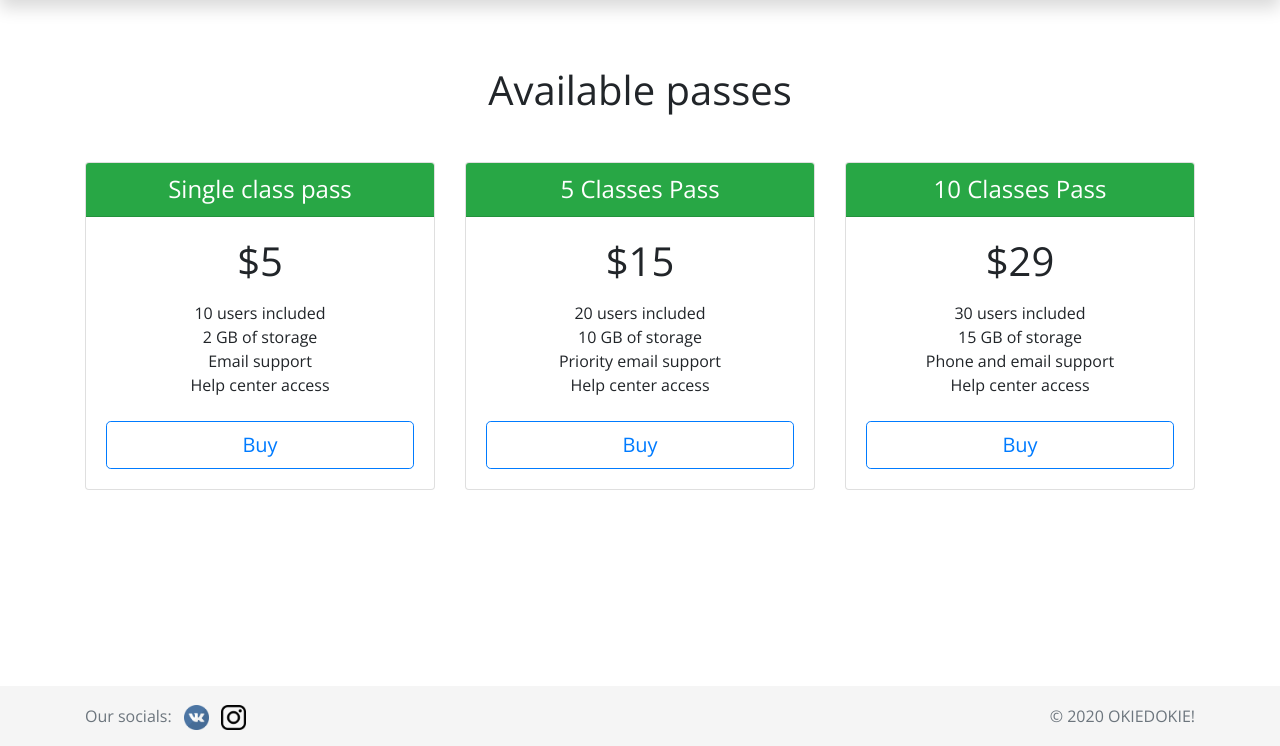
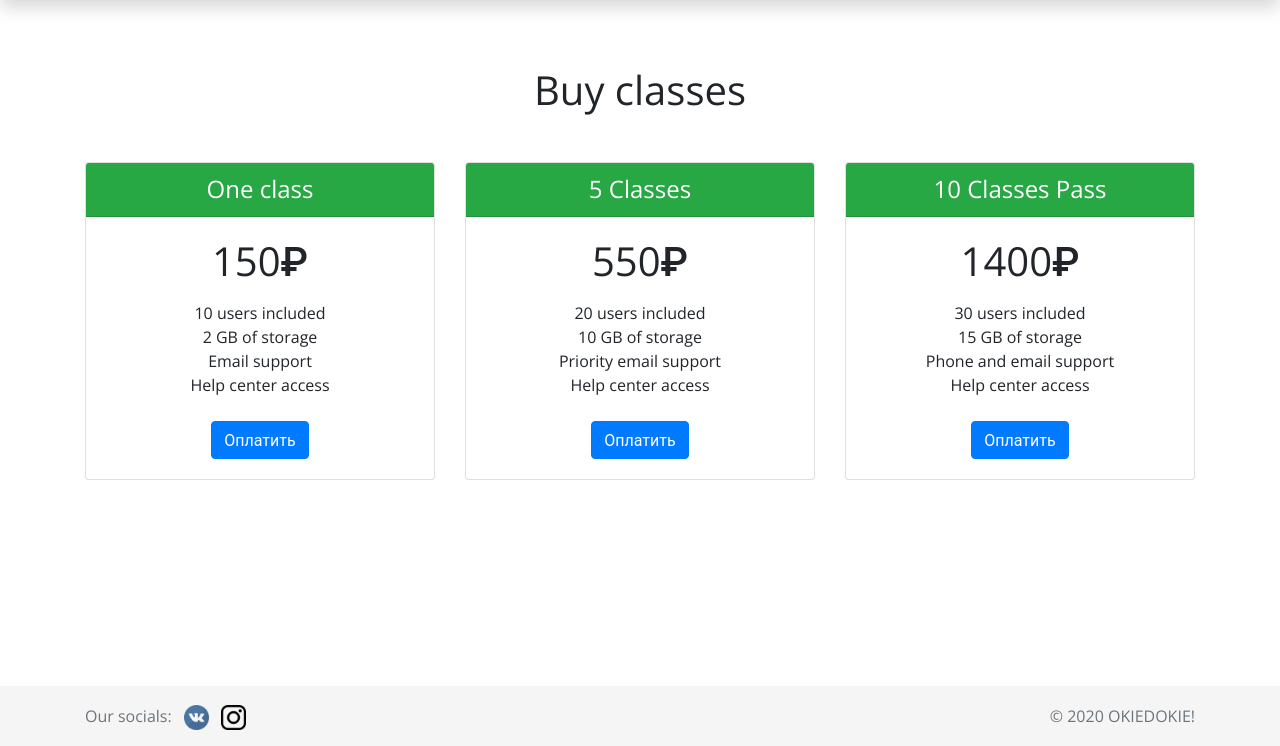
Before and after one commit to stnoov/okiedokie, a Flask app: page /products in a window 1280 px wide. Shown: the part 54-800 px from the top of the page. Run offline with Flask 2, Linux system fonts and the light colour scheme; the visitor is signed in with stand-in values (Sample User, id 1); data comes from the database, SQL or seed files in the repository; data that the repository does not hold is empty; some libraries are stand-ins or nearby versions; some web fonts are replaced.

Commit message:
Move payment to products page

```diff
--- a/okiedokie/main/forms.py
+++ b/okiedokie/main/forms.py
@@ -21,6 +21,3 @@ class ContactForm(FlaskForm):
     email = EmailField('Email', validators=[DataRequired()])
     message = TextAreaField('Message',validators=[DataRequired()])
     send = SubmitField('Send')
-
-class YandexPaymentForm(FlaskForm):
-    submit = SubmitField('Pay')
--- a/okiedokie/main/routes.py
+++ b/okiedokie/main/routes.py
@@ -6,7 +6,7 @@ from okiedokie import db, babel
 from okiedokie.models import Events, Reviews, News, User
 from flask_login import current_user
 from okiedokie.meetings.forms import CreateEventForm
-from okiedokie.main.forms import YandexPaymentForm, AddReviewForm, CreateNewsForm, ContactForm
+from okiedokie.main.forms import AddReviewForm, CreateNewsForm, ContactForm
 from okiedokie.main.utils import send_contact_message
 
 
@@ -72,17 +72,6 @@ def contact():
     return render_template('contact.html', form=form)
 
 
-@main.route('/products', methods=['GET', 'POST'])
-def products():
-    return render_template('products.html')
-
-
-@main.route('/payment', methods=['GET', 'POST'])
-def payment():
-    form = YandexPaymentForm()
-    return render_template('payment.html', form=form)
-
-
 @main.route('/okiepoints')
 def okiepoints():
     top_users = User.query.order_by(User.points.desc()).limit(5).all()
--- a/okiedokie/templates/payment.html
+++ b/okiedokie/templates/payment.html
@@ -12,6 +12,7 @@ Payment
     <input type="hidden" name="targets" value="1 class">
     <input type="hidden" name="sum" value="150" data-type="number">
     <input type="hidden" name="paymentType" value="AC">
+    <input type="hidden" name="formcomment" value="1 class">
     <input type="hidden" name="successURL" value="http://www.okiedokie.club/payment/success">
     <input type="submit" class="btn btn-primary" value="Оплатить">
 </form>
--- a/okiedokie/templates/products.html
+++ b/okiedokie/templates/products.html
@@ -8,37 +8,57 @@ Products
 
 
 {% block body %}
-            <h1 class="text-center mt-5">Available passes</h1>
+    <h1 class="text-center mt-5">{{ _(' Buy classes ') }}</h1>
     <div class="container mt-5">
         <div class="card-deck mb-3 text-center">
             <div class="card mb-4 box-shadow">
                 <div class="card-header bg-success text-white">
-            <h4 class="my-0 font-weight-normal">Single class pass</h4>
+                    <h4 class="my-0 font-weight-normal">One class</h4>
                 </div>
                 <div class="card-body">
-            <h1 class="card-title pricing-card-title">$5</h1>
+                    <h1 class="card-title pricing-card-title">150₽</h1>
                     <ul class="list-unstyled mt-3 mb-4">
                         <li>10 users included</li>
                         <li>2 GB of storage</li>
                         <li>Email support</li>
                         <li>Help center access</li>
                     </ul>
-            <button type="button" class="btn btn-lg btn-block btn-outline-primary">Buy</button>
+                    <form method="POST" action="https://money.yandex.ru/quickpay/confirm.xml">
+                        <input type="hidden" name="receiver" value="4100115666126622">
+                        <input type="hidden" name="label" value={{ user_id }}>
+                        <input type="hidden" name="quickpay-form" value="shop">
+                        <input type="hidden" name="targets" value="1 class">
+                        <input type="hidden" name="sum" value="150" data-type="number">
+                        <input type="hidden" name="paymentType" value="AC">
+                        <input type="hidden" name="formcomment" value="1 class">
+                        <input type="hidden" name="successURL" value="http://www.okiedokie.club/payment/success">
+                        <input type="submit" class="btn btn-primary" value="Оплатить">
+                    </form>
                 </div>
             </div>
             <div class="card mb-4 box-shadow">
                 <div class="card-header bg-success text-white">
-            <h4 class="my-0 font-weight-normal">5 Classes Pass</h4>
+                    <h4 class="my-0 font-weight-normal">5 Classes</h4>
                 </div>
                 <div class="card-body">
-            <h1 class="card-title pricing-card-title">$15</h1>
+                    <h1 class="card-title pricing-card-title">550₽</h1>
                     <ul class="list-unstyled mt-3 mb-4">
                         <li>20 users included</li>
                         <li>10 GB of storage</li>
                         <li>Priority email support</li>
                         <li>Help center access</li>
                     </ul>
-            <button type="button" class="btn btn-lg btn-block btn-outline-primary">Buy</button>
+                    <form method="POST" action="https://money.yandex.ru/quickpay/confirm.xml">
+                        <input type="hidden" name="receiver" value="4100115666126622">
+                        <input type="hidden" name="label" value={{ user_id }}>
+                        <input type="hidden" name="quickpay-form" value="shop">
+                        <input type="hidden" name="targets" value="1 class">
+                        <input type="hidden" name="sum" value="150" data-type="number">
+                        <input type="hidden" name="paymentType" value="AC">
+                        <input type="hidden" name="formcomment" value="1 class">
+                        <input type="hidden" name="successURL" value="http://www.okiedokie.club/payment/success">
+                        <input type="submit" class="btn btn-primary" value="Оплатить">
+                    </form>
                 </div>
             </div>
             <div class="card mb-4 box-shadow">
@@ -46,14 +66,24 @@ Products
                     <h4 class="my-0 font-weight-normal">10 Classes Pass</h4>
                 </div>
                 <div class="card-body">
-            <h1 class="card-title pricing-card-title">$29</h1>
+                    <h1 class="card-title pricing-card-title">1400₽</h1>
                     <ul class="list-unstyled mt-3 mb-4">
                         <li>30 users included</li>
                         <li>15 GB of storage</li>
                         <li>Phone and email support</li>
                         <li>Help center access</li>
                     </ul>
-            <button type="button" class="btn btn-lg btn-block btn-outline-primary">Buy</button>
+                    <form method="POST" action="https://money.yandex.ru/quickpay/confirm.xml">
+                        <input type="hidden" name="receiver" value="4100115666126622">
+                        <input type="hidden" name="label" value={{ user_id }}>
+                        <input type="hidden" name="quickpay-form" value="shop">
+                        <input type="hidden" name="targets" value="10 class">
+                        <input type="hidden" name="sum" value="150" data-type="number">
+                        <input type="hidden" name="paymentType" value="AC">
+                        <input type="hidden" name="formcomment" value="1 class">
+                        <input type="hidden" name="successURL" value="http://www.okiedokie.club/payment/success">
+                        <input type="submit" class="btn btn-primary" value="Оплатить">
+                    </form>
                 </div>
             </div>
         </div>
--- a/okiedokie/ya_payments/routes.py
+++ b/okiedokie/ya_payments/routes.py
@@ -2,6 +2,7 @@ from flask import Blueprint, render_template, request
 from flask_login import current_user
 from okiedokie import db
 from okiedokie.models import Payments, User
+from flask_login import login_required
 import hashlib
 import sys
 
@@ -9,9 +10,10 @@ import sys
 ya_payments = Blueprint('ya_payments', __name__)
 
 
-@ya_payments.route('/ya_payment')
+@ya_payments.route('/products')
+@login_required
 def payment():
-    return render_template('payment.html',user_email=current_user.id)
+    return render_template('products.html',user_id=current_user.id)
 
 
 @ya_payments.route('/payment/success')
@@ -32,17 +34,17 @@ def notification():
         print( request.form['sha1_hash'], hash, 'FAIL', file=sys.stderr)
         exit()
     else:
-        payment = Payments(date=request.form['datetime'], amount=request.form['amount'], product='1 class', user_id=request.form['label'])
+        payment = Payments(date=request.form['datetime'], amount=request.form['amount'], product=request.form['formcomment'], user_id=request.form['label'])
         db.session.add(payment)
         db.session.commit()
         user = User.query.filter_by(id=payment.user_id).first()
         if payment.user_id:
             if payment.product == '1 class':
                 user.paid_classes = user.paid_classes + 1
-            elif payment.product == '3 classes':
-                user.paid_classes = user.paid_classes + 3
             elif payment.product == '5 classes':
-                user.paid_classes = user.paid_classes + 3
+                user.paid_classes = user.paid_classes + 5
+            elif payment.product == '10 classes':
+                user.paid_classes = user.paid_classes + 10
             db.session.commit()
 
     return 'Payment in process'
```
Lines whose indentation alone changed are shown as unchanged.
